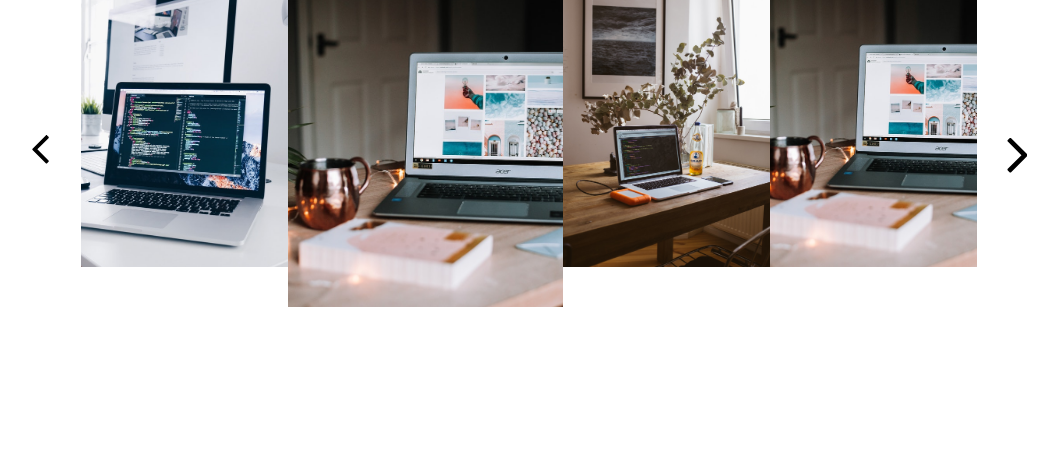
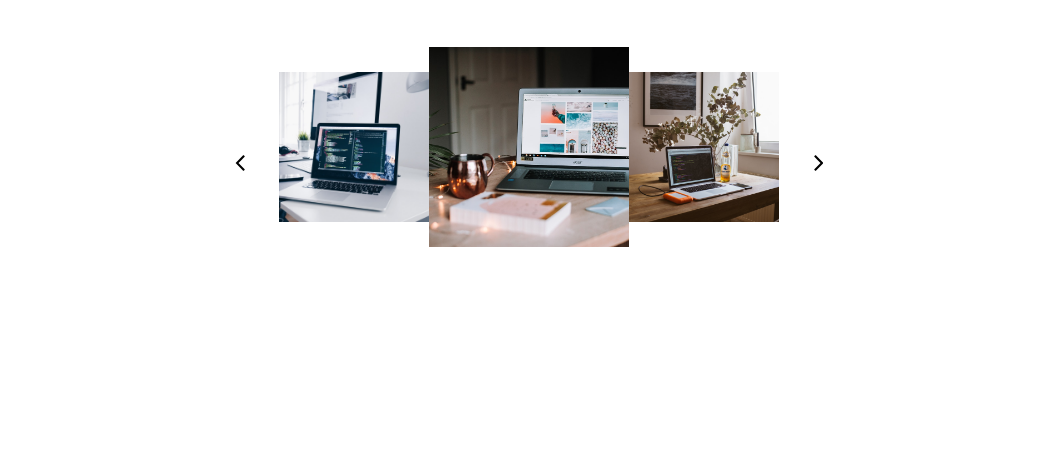
Before and after one commit to Ahmed-farag36/Portfolio, a React app: page /portfolio in a window 1280 px wide. Shown: the part 350-800 px from the top of the page, without its empty margins (111-1169 px from the left). Built offline with nearby package versions, Linux system fonts and the light colour scheme.

Commit message:
Minor: for upload purposes implement portfolio section by 70%

```diff
--- a/src/components/App.css
+++ b/src/components/App.css
@@ -287,30 +287,30 @@ a {
   text-decoration: none;
 }
 
-/* carousel test */
 #carousel {
+  position: relative;
   width: 500px;
   height: 200px;
-  border: 1px solid;
+  /* border: 1px solid; */
 }
 
 #body {
-  position: relative;
   overflow: hidden;
 }
 
-button {
+#carousel button {
   position: absolute;
   top: 50%;
-  z-index: 1;
+  background: none;
+  border: none;
 }
 
-button:first-child {
-  left: -20px;
+#carousel button:first-child {
+  left: -50px;
 }
 
-button:nth-child(2) {
-  right: -20px;
+#carousel button:nth-child(2) {
+  right: -50px;
 }
 
 #slides {
@@ -318,17 +318,20 @@ button:nth-child(2) {
   align-items: center;
   width: 650px;
   height: 200px;
-  border: 1px solid red;
+  /* border: 1px solid red; */
   transition: transform 0.5s;
 }
 
 .slide {
+  position: relative;
   width: 150px;
   height: 150px;
   transition: 0.5s;
+  background-size: cover;
+  background-position: center;
 }
 
-.slide:nth-child(1) {
+/* .slide:nth-child(1) {
   background-color: #ff015b;
 }
 
@@ -342,9 +345,23 @@ button:nth-child(2) {
 
 .slide:nth-child(4) {
   background-color: chartreuse;
-}
+} */
 
 .focus {
   width: 200px;
   height: 200px;
 }
+
+/* .slide:nth-child(2):hover #projDetails {
+  top: 90px;
+  opacity: 1;
+}
+
+#projDetails {
+  position: absolute;
+  top: 200px;
+  opacity: 0;
+  text-align: left;
+  padding: 10px;
+  transition: 0.5s;
+} */
--- a/src/components/Carousel.js
+++ b/src/components/Carousel.js
@@ -1,35 +1,54 @@
-import React, { useEffect } from 'react';
+import React, { useEffect, useState } from 'react';
 
-export default function Carousel() {
+export default function Carousel(props) {
+  const [slidesDist, setSlidesDist] = useState(0);
+  const [curSlide, setCurSlide] = useState(1);
+  const [slidesCount, setSlidesCount] = useState(3);
+
   useEffect(() => {
-    document.querySelectorAll('.slide')[1].classList.add('focus');
+    document.querySelectorAll('.slide')[curSlide].classList.add('focus');
+    setSlidesCount(document.querySelectorAll('.slide').length);
+  })
 
-
-  })
-  let curDist = 0;
-  let curSlide = 1;
   const handleSlide = (e, dist) => {
-    document.querySelectorAll('.slide')[curSlide].classList.remove('focus');
-    curDist += dist;
-    if(dist > 0) {
-      curSlide--;
-    } else {
-      curSlide++;
-    }
-    document.querySelector('#slides').style.transform = `translateX(${curDist}px)`;
-    document.querySelectorAll('.slide')[curSlide].classList.add('focus');
+    setSlidesDist(prevState => prevState + dist);
+    setCurSlide(prevState => {
+      document.querySelector('#slides').style.transform = `translateX(${slidesDist + dist}px)`;
+      document.querySelectorAll('.slide')[prevState].classList.remove('focus');
+      if(dist > 0) return prevState - 1;
+      return prevState + 1;
+    })
   }
 
   return (
     <div id="carousel">
+      <button
+        onClick={(e) => handleSlide(e, 150)}
+        disabled={curSlide === 0}
+      >
+        <img src="/img/angle-left.svg" alt="" />
+      </button>
+      <button
+        onClick={(e) => handleSlide(e, -150)}
+        disabled={curSlide >= slidesCount - 1}
+      >
+        <img src="/img/angle-right.svg" alt="" />
+      </button>
       <div id="body">
-        <button onClick={(e) => handleSlide(e, 150)}>Prev</button>
-        <button onClick={(e) => handleSlide(e, -150)}>Next</button>
         <div id="slides">
+          {
+            props.data.map((work, i) => (
+              <div
+                key={i}
+                className="slide"
+                style={{backgroundImage: `url(${work.images[0]})`}}
+                onClick={() => props.onImgClick(i)}
+              ></div>
+            ))
+          }
+          {/* <div className="slide"></div>
           <div className="slide"></div>
-          <div className="slide"></div>
-          <div className="slide"></div>
-          <div className="slide"></div>
+          <div className="slide"></div> */}
         </div>
       </div>
     </div>
--- a/src/components/Modal.js
+++ b/src/components/Modal.js
@@ -1,7 +1,4 @@
 import React from "react";
-import { FontAwesomeIcon } from "@fortawesome/react-fontawesome";
-import {faComment} from "@fortawesome/free-solid-svg-icons";
-import "@fortawesome/free-brands-svg-icons";
 
 const Modal = props => {
   const { title, link, images, usedTech } = props.data;
@@ -34,12 +31,14 @@ const Modal = props => {
         </a>
         <div className="usedTech">
           {
-            usedTech.map((tech, i) => <FontAwesomeIcon className="icon" key={i} icon={["fab", tech]} />)
+            usedTech.map((tech, i) => (
+              <img key={i} src={`/img/${tech}`} alt="" />
+            ))
           }
         </div>
         <div className="meta">
-          <FontAwesomeIcon className="icon" icon={faComment} />
-          {/* <FontAwesomeIcon className="icon" icon={["fab", "like"]} /> */}
+          <img src="/img/heart-o.svg" alt="like icon" />
+          <img src="/img/comment-o.svg" alt="comment icon" />
         </div>
       </div>
     </div>
--- a/src/components/Portfolio.js
+++ b/src/components/Portfolio.js
@@ -1,4 +1,5 @@
 import React from "react";
+import Carousel from './Carousel';
 import Modal from "./Modal";
 
 class Portfolio extends React.Component {
@@ -15,7 +16,7 @@ class Portfolio extends React.Component {
             "/img/wallpaper_1536845282419.jpg",
             "/img/wallpaper_1536845282419.jpg"
           ],
-          usedTech: ["html5", "js", "react"]
+          usedTech: ["html5.svg", "javascript.svg", "react.svg"]
         },
         {
           title: "PROJECT 2",
@@ -25,7 +26,7 @@ class Portfolio extends React.Component {
             "/img/wallpaper_1536934453559.jpg",
             "/img/wallpaper_1536934453559.jpg"
           ],
-          usedTech: ["html5", "js", "node"]
+          usedTech: ["html5.svg", "css31.svg", "javascript.svg", "node-dot-js.svg"]
         },
         {
           title: "PROJECT 3",
@@ -35,7 +36,7 @@ class Portfolio extends React.Component {
             "/img/wallpaper_1541066409195.jpg",
             "/img/wallpaper_1541066409195.jpg"
           ],
-          usedTech: ["html5", "js"]
+          usedTech: ["html5.svg", "javascript.svg"]
         },
         {
           title: "PROJECT 4",
@@ -45,7 +46,7 @@ class Portfolio extends React.Component {
             "/img/wallpaper_1536934453559.jpg",
             "/img/wallpaper_1536934453559.jpg"
           ],
-          usedTech: ["html5", "js", "node"]
+          usedTech: ["html5.svg", "javascript.svg", "node-dot-js.svg","mongodb.svg", "graphql.svg"]
         },
       ],
       modalData: {}
@@ -57,6 +58,7 @@ class Portfolio extends React.Component {
   }
 
   handleOpenModal = i => {
+    console.log(i)
     this.setState({ modalView: true, modalData: this.state.data[i] });
   };
 
@@ -68,7 +70,7 @@ class Portfolio extends React.Component {
     return (
       <div id="portfolio">
         <h1>PORTFOLIO</h1>
-        <div className="body">
+        {/* <div className="body">
           <img className="control prev" src="/img/angle-left.svg" alt="" />
           <div className="slides">
             {
@@ -88,7 +90,11 @@ class Portfolio extends React.Component {
             }
           </div>
           <img className="control next" src="/img/angle-right.svg" alt="" />
-        </div>
+        </div> */}
+        <Carousel
+          onImgClick={this.handleOpenModal}
+          data={this.state.data}
+        />
         {
           this.state.modalView ? (
             <Modal
```
Also changed, not shown: public/img/comment-o.svg (added), public/img/heart-o.svg (added), 1 other file.
